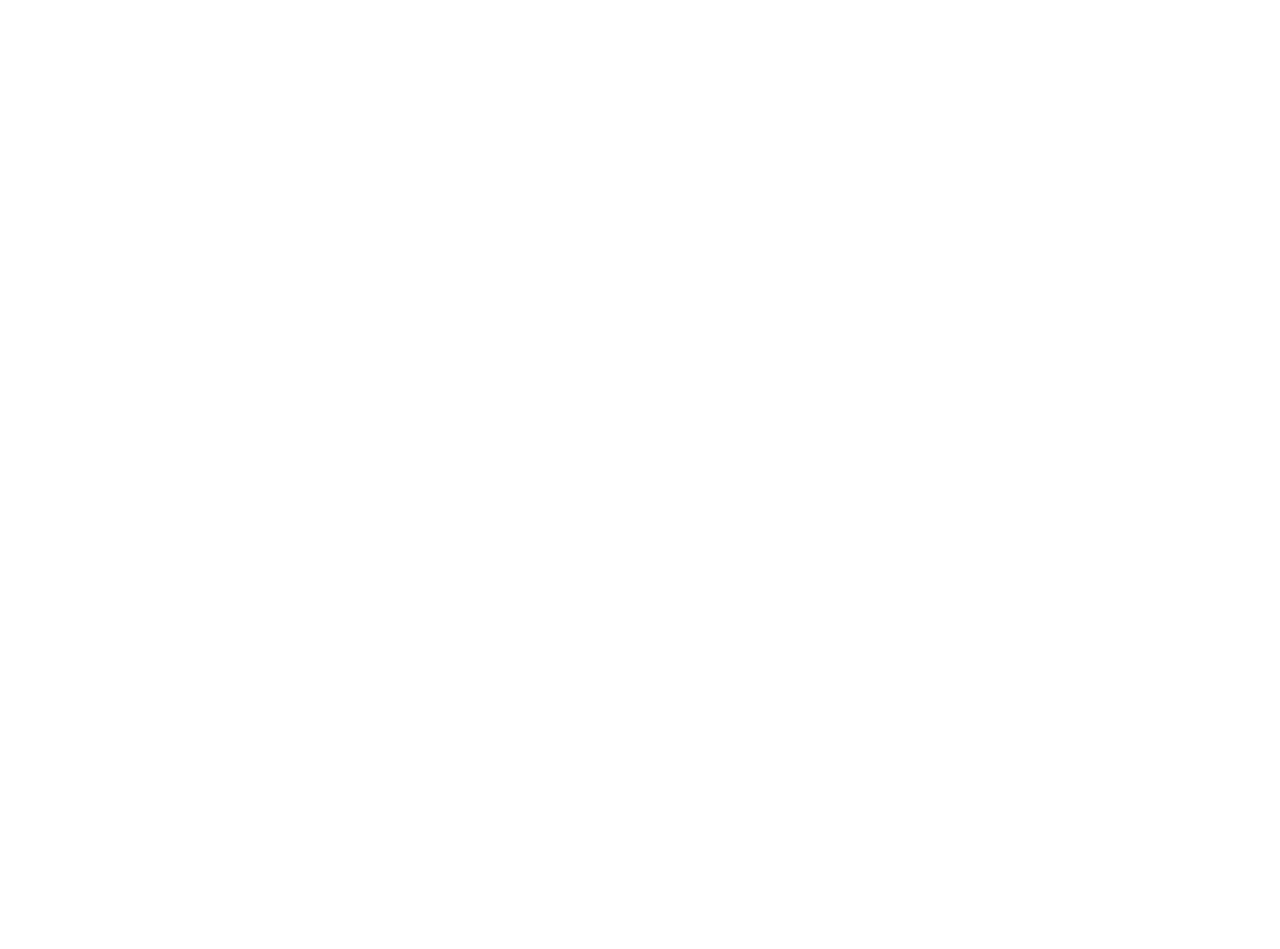
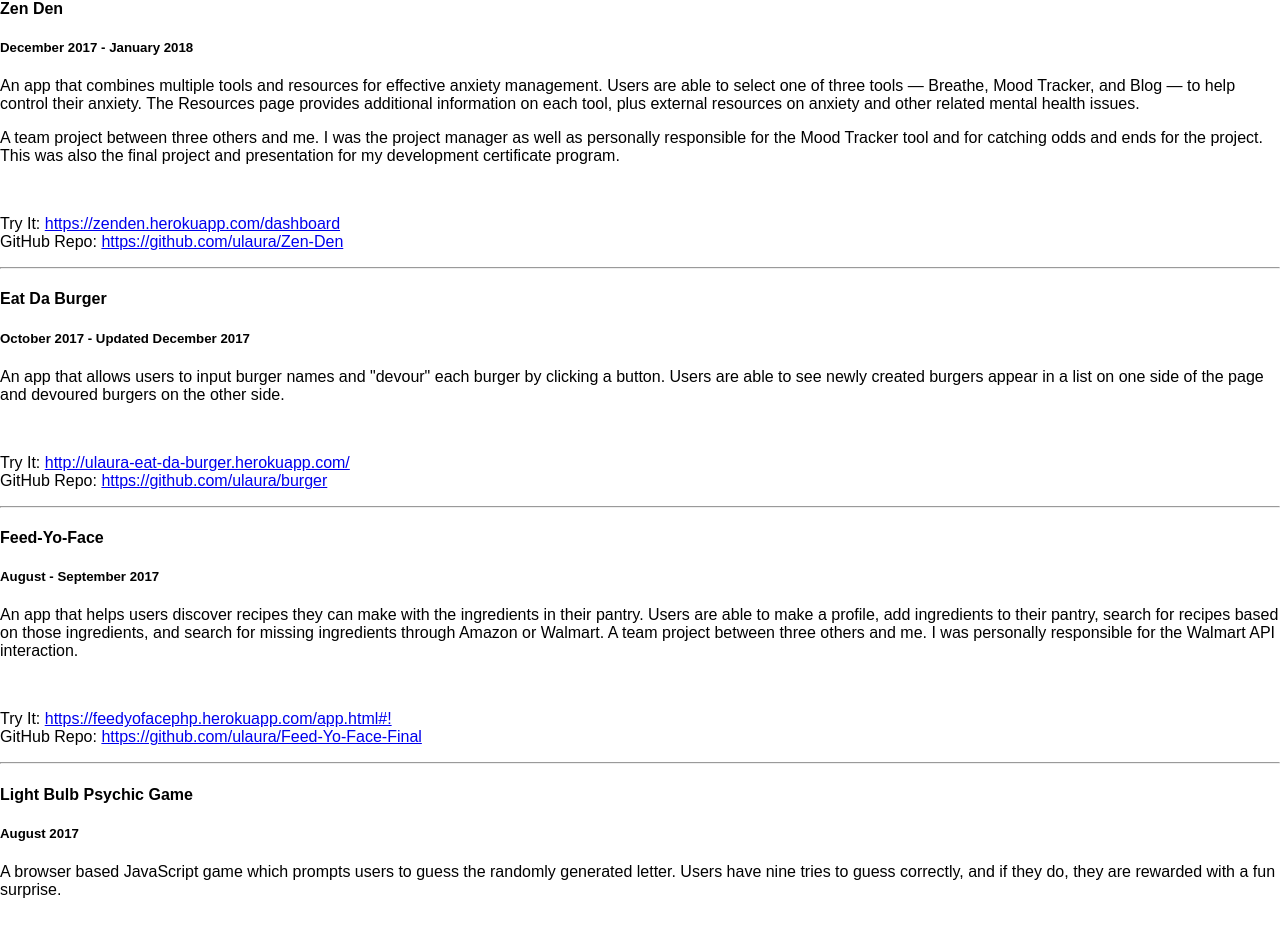
Before and after one commit to ulaura/react-personal-page, a React (Create React App) app: page /portfolio in a window 1280 px wide. Shown: the part 278-1227 px from the top of the page. Before the commit the page ends 800 px from the top, so only its background shows below. Built offline with nearby package versions, Linux system fonts and the light colour scheme.

Commit message:
Added in info for portfolio from previous site.

```diff
--- a/src/App.js
+++ b/src/App.js
@@ -19,6 +19,8 @@ const App = () => {
           <Route exact path="/" component={Home} />
           <Route exact path="/portfolio" component={Portfolio} />
           <Route exact path="/contact" component={Contact} />
+          {/* Added a catch-all path to redirect Home */}
+          <Route exact path="*" component={Home} />
         </Switch>
 
         <div className="footer">
--- a/src/components/Portfolio.js
+++ b/src/components/Portfolio.js
@@ -3,7 +3,78 @@ import React from 'react';
 const Portfolio = () => {
   return (
     <div>
-      This is my Portfolio. Kablam! Look at MEEE!!
+      <div className="">
+        <h3 className="">Portfolio</h3>
+        <br />
+        <h4>Zen Den</h4>
+        <h5>December 2017 - January 2018</h5>
+        <p>
+          An app that combines multiple tools and resources for effective anxiety management.
+          Users are able to select one of three tools &#8212; Breathe, Mood Tracker, and Blog &#8212; to help
+          control their anxiety. The Resources page provides additional information on each tool, plus
+          external resources on anxiety and other related mental health issues.
+        </p>
+        <p>
+          A team project between three others and me. I was the project manager as well as personally responsible
+          for the Mood Tracker tool and for catching odds and ends for the project.
+          This was also the final project and presentation for my development certificate program.
+        </p>
+          <br />
+        <p>
+          Try It: <a href="https://zenden.herokuapp.com/dashboard" target="_blank">https://zenden.herokuapp.com/dashboard</a>
+          <br />
+          GitHub Repo: <a href="https://github.com/ulaura/Zen-Den" target="_blank">https://github.com/ulaura/Zen-Den</a>
+        </p>
+
+        <hr />
+
+        <h4>Eat Da Burger</h4>
+        <h5>October 2017 - Updated December 2017</h5>
+        <p>
+          An app that allows users to input burger names and "devour" each burger by clicking a button.
+          Users are able to see newly created burgers appear in a list on one side of the page and devoured
+          burgers on the other side.
+        </p>
+          <br />
+        <p>
+          Try It: <a href="http://ulaura-eat-da-burger.herokuapp.com/" target="_blank">http://ulaura-eat-da-burger.herokuapp.com/</a>
+          <br />
+          GitHub Repo: <a href="https://github.com/ulaura/burger" target="_blank">https://github.com/ulaura/burger</a>
+        </p>
+
+        <hr />
+
+        <h4>Feed-Yo-Face</h4>
+        <h5>August - September 2017</h5>
+        <p>
+          An app that helps users discover recipes they can make with the ingredients in their pantry.
+          Users are able to make a profile, add ingredients to their pantry, search for recipes based on those ingredients,
+          and search for missing ingredients through Amazon or Walmart. A team project between three others and me. I was personally responsible for the Walmart API interaction.
+        </p>
+          <br />
+        <p>
+          Try It: <a href="https://feedyofacephp.herokuapp.com/app.html#!" target="_blank">https://feedyofacephp.herokuapp.com/app.html#!</a>
+          <br />
+          GitHub Repo: <a href="https://github.com/ulaura/Feed-Yo-Face-Final" target="_blank">https://github.com/ulaura/Feed-Yo-Face-Final</a>
+        </p>
+
+        <hr />
+
+        <h4>Light Bulb Psychic Game</h4>
+        <h5>August 2017</h5>
+        <p>
+          A browser based JavaScript game which prompts users to guess the randomly generated letter.
+          Users have nine tries to guess correctly, and if they do, they are rewarded with a fun surprise.
+        </p>
+          <br />
+        <p>
+          Try It: <a href="https://ulaura.github.io/Psychic-Game/" target="_blank">https://ulaura.github.io/Psychic-Game/</a>
+          <br />
+          (Note: Currently playable on desktop only)
+          <br />
+          GitHub Repo: <a href="https://github.com/ulaura/Psychic-Game" target="_blank">https://github.com/ulaura/Psychic-Game</a>
+        </p>
+      </div>
     </div>
   );
 }
```
